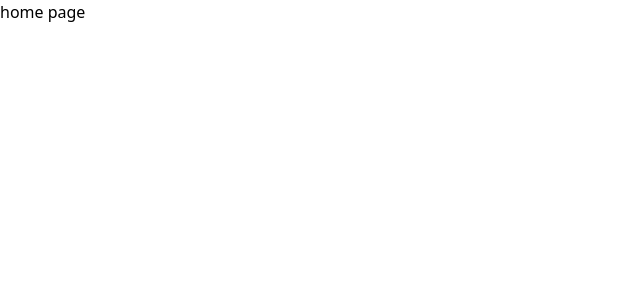
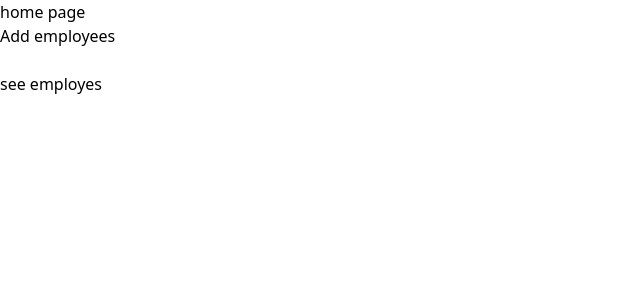
Before and after one commit to talha-fullstackdev/api-routes-next.js, a Next.js app: page / in a window 1280 px wide. Shown: the top 300 px of the page, without its empty margins (0-640 px from the left). Built offline with nearby package versions, Linux system fonts and the light colour scheme.

Commit message:
added navigation buttons in getemp and post emp for easy navigation

```diff
--- a/src/app/apifrontend/page.js
+++ b/src/app/apifrontend/page.js
@@ -1,5 +1,7 @@
 "use client";
+import Link from "next/link";
 import React, { useRef } from "react";
+
 const page = () => {
   const nameRef = useRef();
   const emailRef = useRef();
@@ -88,6 +90,7 @@ const page = () => {
       >
         add
       </button>
+      <Link className="bg-green-400 w-[160px] text-center m-auto p-1 rounded-md hover:bg-green-300 " href="/getemp">see employee data</Link>
     </div>
   );
 };
--- a/src/app/page.js
+++ b/src/app/page.js
@@ -1,7 +1,12 @@
+import Link from 'next/link'
 import React from 'react'
 const page = () => {
   return (
-    <h1>home page</h1>
+    <>
+    <h1 className="mb-10 ">home page</h1>
+    <Link className=" bg-green-400 px-2 py-1 ml-10 hover:bg-green-300" href="apifrontend">Add employees</Link> <br /><br />
+    <Link href="getemp" className="bg-green-400 px-2 py-1 ml-10 hover:bg-green-300">see employes</Link>
+    </>
   )
 }
 export default page
```
Also changed, not shown: src/app/getemp/page.js (+7 -0 lines).
